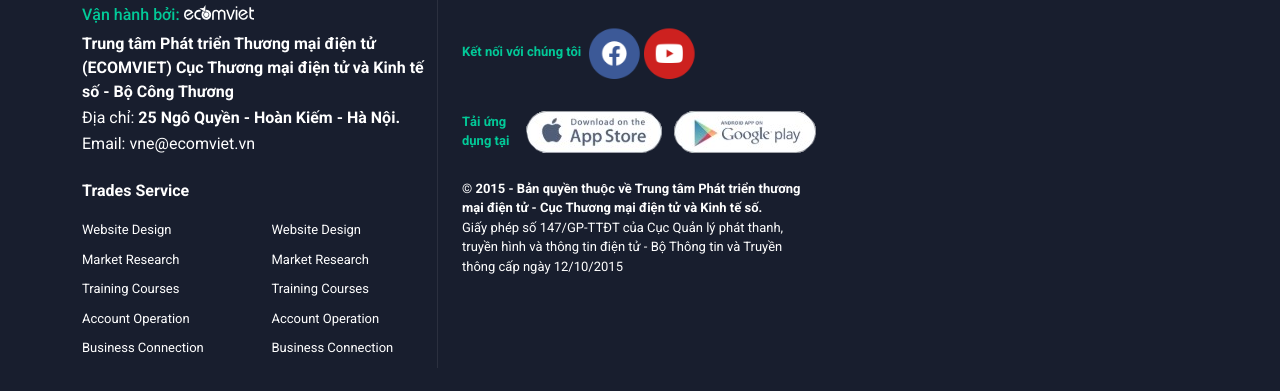
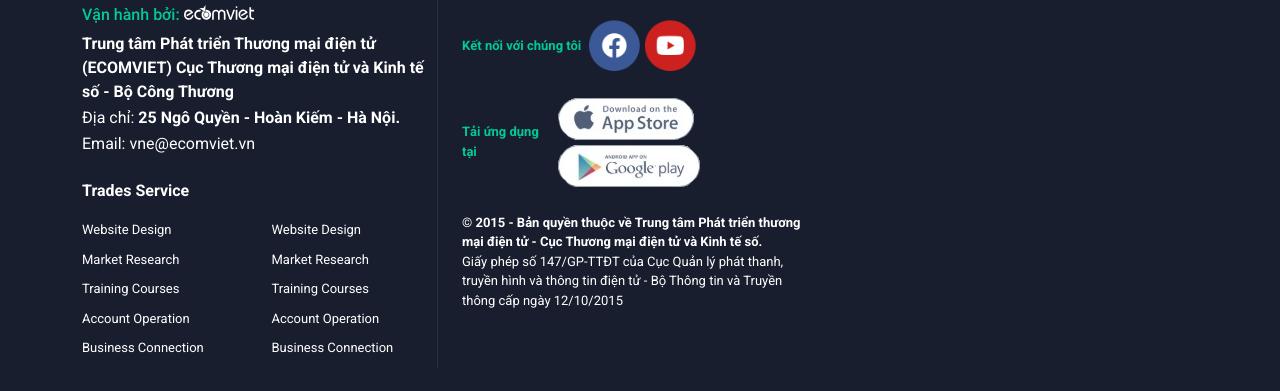
Before and after one commit to tranngoc8x/vnxport, a website: page index.html in a window 1280 px wide. Shown: the part 6160-6551 px from the top of the page. Drawn offline with Linux system fonts and the light colour scheme.

Commit message:
sửa ảnh footer

```diff
--- a/index.html
+++ b/index.html
@@ -1156,12 +1156,16 @@
                 <div class="mt-4 d-flex align-items-center flex-column flex-lg-row">
                     <span class="color-green pe-2"><strong>Kết nối với chúng tôi</strong></span>
                     <div>
-                        <a href="#"><img src="./assets/files/Image 38.png" alt=""></a>
+                        <a href="#"><img src="./assets/images/icon-fb.png" alt=""></a>
+                        <a href="#"><img src="./assets/images/icon-yt.png" alt=""></a>
                     </div>
                 </div>
                 <div class="mt-4 d-flex align-items-center flex-column flex-lg-row">
                     <span class="color-green pe-2"><strong>Tải ứng dụng tại</strong></span>
-                    <div><a href="#"><img src="./assets/files/Image 37.png" alt=""></a></div>
+                    <div><a href="#">
+                        <img src="./assets/images/icon-app-store.png" alt=""></a>
+                        <img src="./assets/images/icon-play-store.png" alt=""></a>
+                    </div>
                 </div>
                 <div class="copyright mt-4">
                     <p class="mb-0">©<strong> 2015 - Bản quyền thuộc về Trung tâm Phát triển thương mại điện tử -
```
Also changed, not shown: assets/images/icon-app-store.png (added), assets/images/icon-fb.png (added), assets/images/icon-play-store.png (added), assets/images/icon-yt.png (added).
